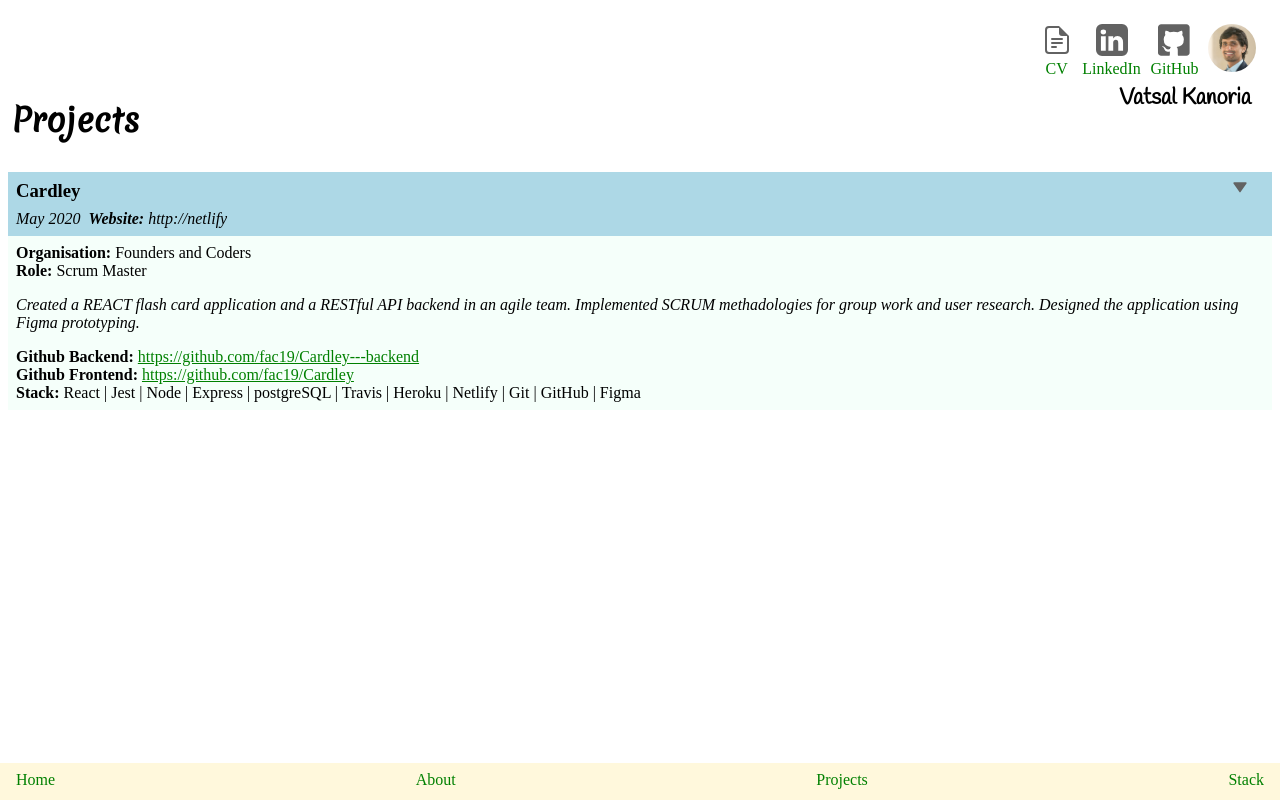
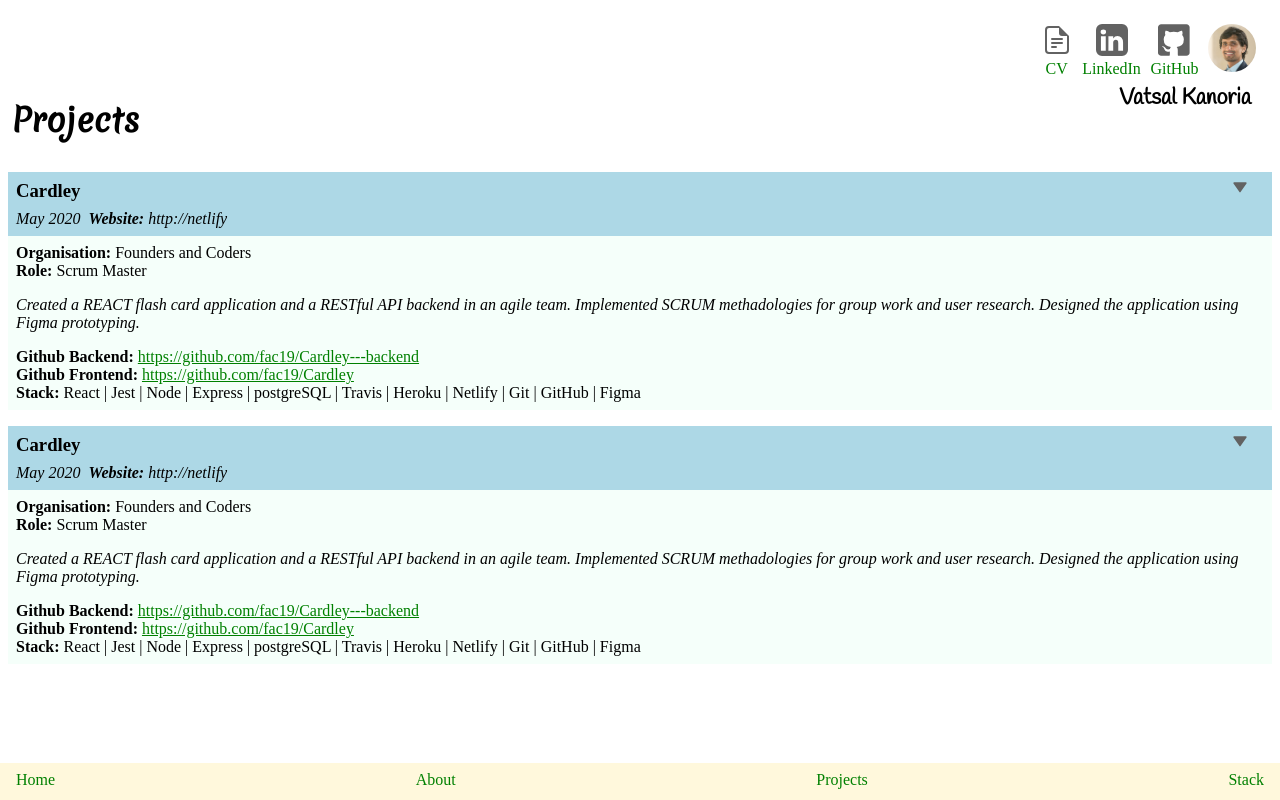
Before and after one commit to VatsKan/portfolio, a React (Create React App) app: page /projects in a window 1280 px wide. Built offline with nearby package versions, Linux system fonts and the light colour scheme.

Commit message:
fix spacing of last card on project page

```diff
--- a/src/components/Projects/Card.js
+++ b/src/components/Projects/Card.js
@@ -5,6 +5,7 @@ import downarrow from "../../assets/icons/downarrow.svg";
 
 const Card = styled.div`
   background: LightBlue;
+  margin: 0 0 1rem 0;
 `
 
 const CardHeader = styled.div``
@@ -56,7 +57,7 @@ const Link = styled.a`
   color: green;
 `
 
-export default function ProjectCard(){
+export default function ProjectCard({className}){
     const [openToggle, setOpenToggle] = React.useState(true);
 
     const clickHandler = ()=>{
@@ -64,7 +65,11 @@ export default function ProjectCard(){
         console.log(openToggle)
     }
 
-    return  <Card>
+    return  <Card className={className}>
+      {/* note the className prop, is so that the
+      lastCard styling works for styled components
+      in the Projects.js file.
+      */}
     <CardHeader onClick={clickHandler}>
       <TitleContainer>
         <ProjectTitle>Cardley</ProjectTitle>
--- a/src/components/Projects/Projects.js
+++ b/src/components/Projects/Projects.js
@@ -1,14 +1,20 @@
 import React from 'react';
+import styled from 'styled-components';
 
 import Nav from '../shared/Nav.js';
 import Header from '../shared/Header.js';
 import Card from './Card.js'
+
+const LastCard = styled(Card)`
+  margin-bottom: 4.5rem;
+`
 
 export default function Projects(){
   return (
     <>
       <Header title={"Projects"} />
       <Card />
+      <LastCard />
       <Nav />
     </>
   );
```
